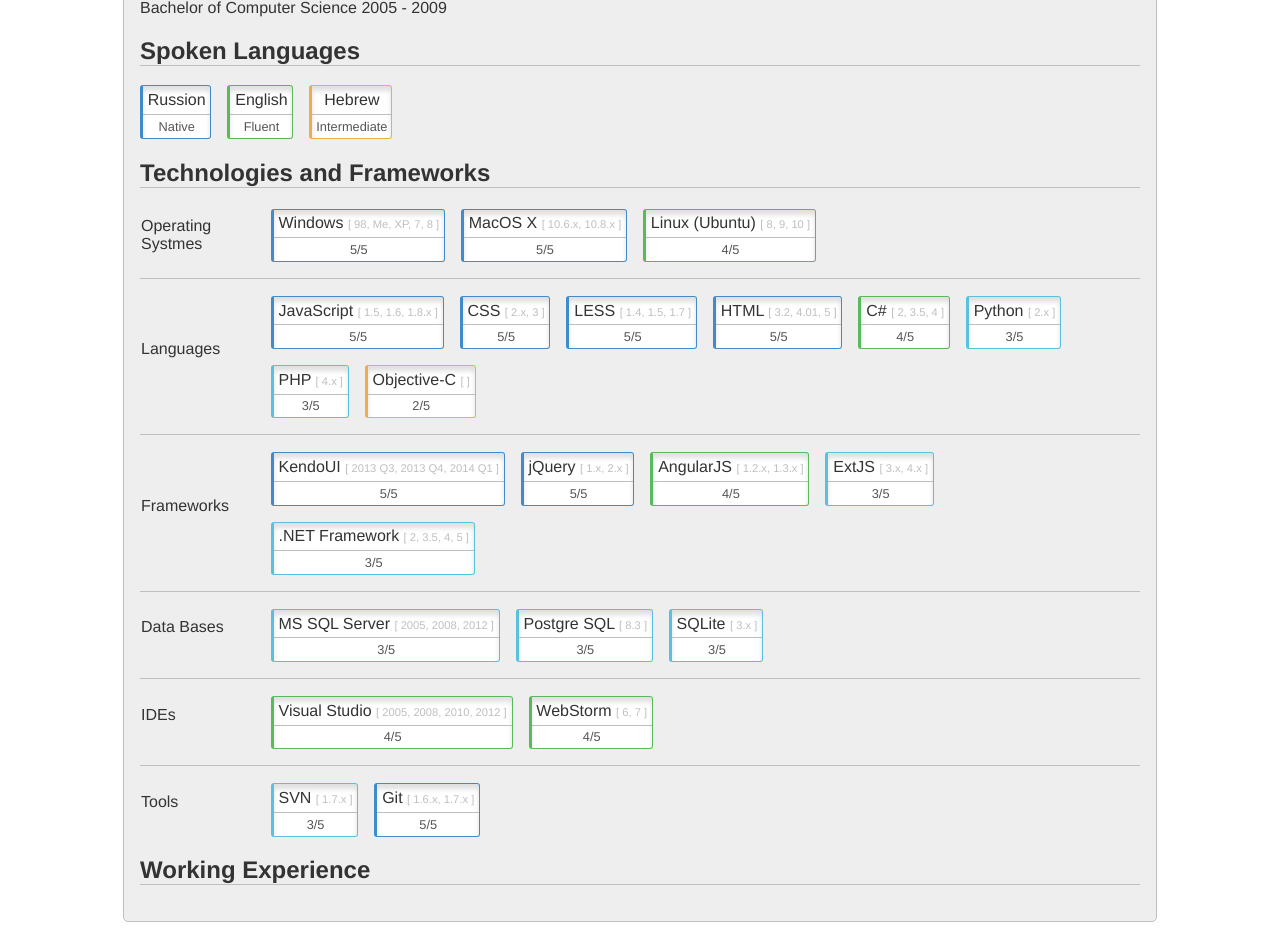
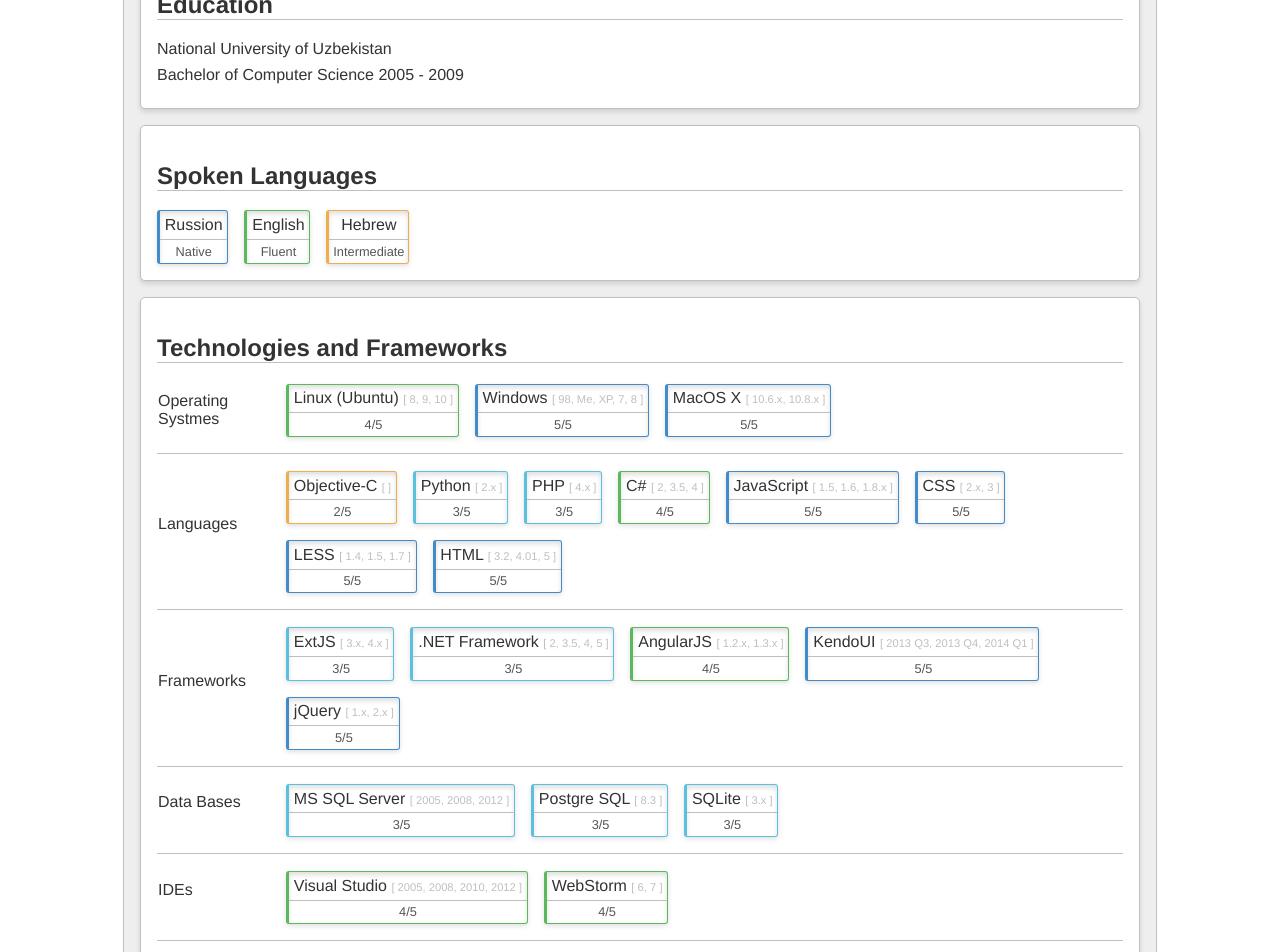
Before and after one commit to nyk0r/nyk0r.github.io, a website: page index.html in a window 1280 px wide. Shown: the part 320-1272 px from the top of the page. Drawn offline with Linux system fonts and the light colour scheme.

Commit message:
Add white blocks

```diff
--- a/data.js
+++ b/data.js
@@ -205,19 +205,15 @@
             technologies: [
                {
                   name: 'KendoUI',
-                  version: ''
+                  version: '2014 Q1'
                },
                {
                   name: 'jQuery',
-                  version: ''
+                  version: '2.x'
                },
                {
                   name: 'Orchard CMS',
-                  version: ''
-               },
-               {
-                  name: 'Asp.NET MVC',
-                  version: ''
+                  version: '1.8.1'
                },
                {
                   name: '.NET',
--- a/index.html
+++ b/index.html
@@ -9,7 +9,7 @@
 </head>
 <body ng-controller="app" ng-cloak>
    <div class="container">
-      <section>
+      <section class="block">
          <h2>{{ i18n('contact.title') }}</h2>
          <div class="info-list">
             <span class="info-list__category">{{ i18n('contact.name') }}</span>
@@ -51,7 +51,7 @@
          </div>
       </section>
 
-      <section>
+      <section class="block">
          <h2>{{ i18n('education.title') }}</h2>
          <div ng-repeat="step in data.education">
             <p>
@@ -66,7 +66,7 @@
          </div>
       </section>
 
-      <section>
+      <section class="block">
          <h2>{{ i18n('spokenLanguages.title') }}</h2>
          <div>
             <span class="knowledge-entity" ng-class="'knowledge-entity--level-' + language.level" ng-repeat="language in data.spokenLanguages">
@@ -79,9 +79,9 @@
                </span>
             </span>
          </div>
-      </sction>
+      </section>
 
-      <section>
+      <section class="block">
          <h2>{{ i18n('technologies.title') }}</h2>
          <table class="list-table">
             <tbody>
@@ -93,7 +93,7 @@
                   <td>
                      <span class="knowledge-entity"
                            ng-class="['knowledge-entity--level-' + item.level, !$parent.$first ? 'knowledge-entity--margin-top' : '']"
-                           ng-repeat="item in technology.items">
+                           ng-repeat="item in technology.items | orderBy:'level'">
                         <span class="knowledge-entity__item">
                            {{ item.name }}
                            <span class="knowledge-entity__version">
@@ -108,9 +108,9 @@
                </tr>
             </tbody>
          </table>
-      </sction>
+      </section>
 
-      <section>
+      <section class="block block--no-margin">
          <h2>{{ i18n('experience.title') }}</h2>
       </section>
    </div>
--- a/style.less
+++ b/style.less
@@ -23,16 +23,20 @@
    margin: 0.5em 0;
 }
 
+.block-layout() {
+   border-width: 1px;
+   padding: 1em;
+
+   border-style: solid;
+   border-color: @gray-light;
+   border-radius: 5px;
+}
+
 .container {
    width: 1000px;
    margin: 3em auto;
-   border-width: 1px;
-   padding: 1em;
-
    background-color: @gray-lighter;
-   border-style: solid;
-   border-color: @gray-light;
-   border-radius: 5px;
+   .block-layout();
 }
 
 .info-list {
@@ -57,7 +61,7 @@
    border-style: solid;
    border-radius: 3px;
    text-align: center;
-   box-shadow: inset 0 5px 5px rgba(0,0,0,.125);
+   box-shadow: inset 0 3px 5px rgba(0,0,0,.125), 0 2px 5px rgba(0,0,0,.125);
 
    &--margin-top {
       margin-top: 1em;
@@ -118,3 +122,15 @@
       }
    }
 }
+
+.block {
+   margin-bottom: 1em;
+
+   background-color: #FFF;
+   box-shadow: 0 3px 5px rgba(0,0,0,.125);
+   .block-layout();
+
+   &--no-margin {
+      margin-bottom: 0;
+   }
+}
```
Also changed, not shown: style.css.
